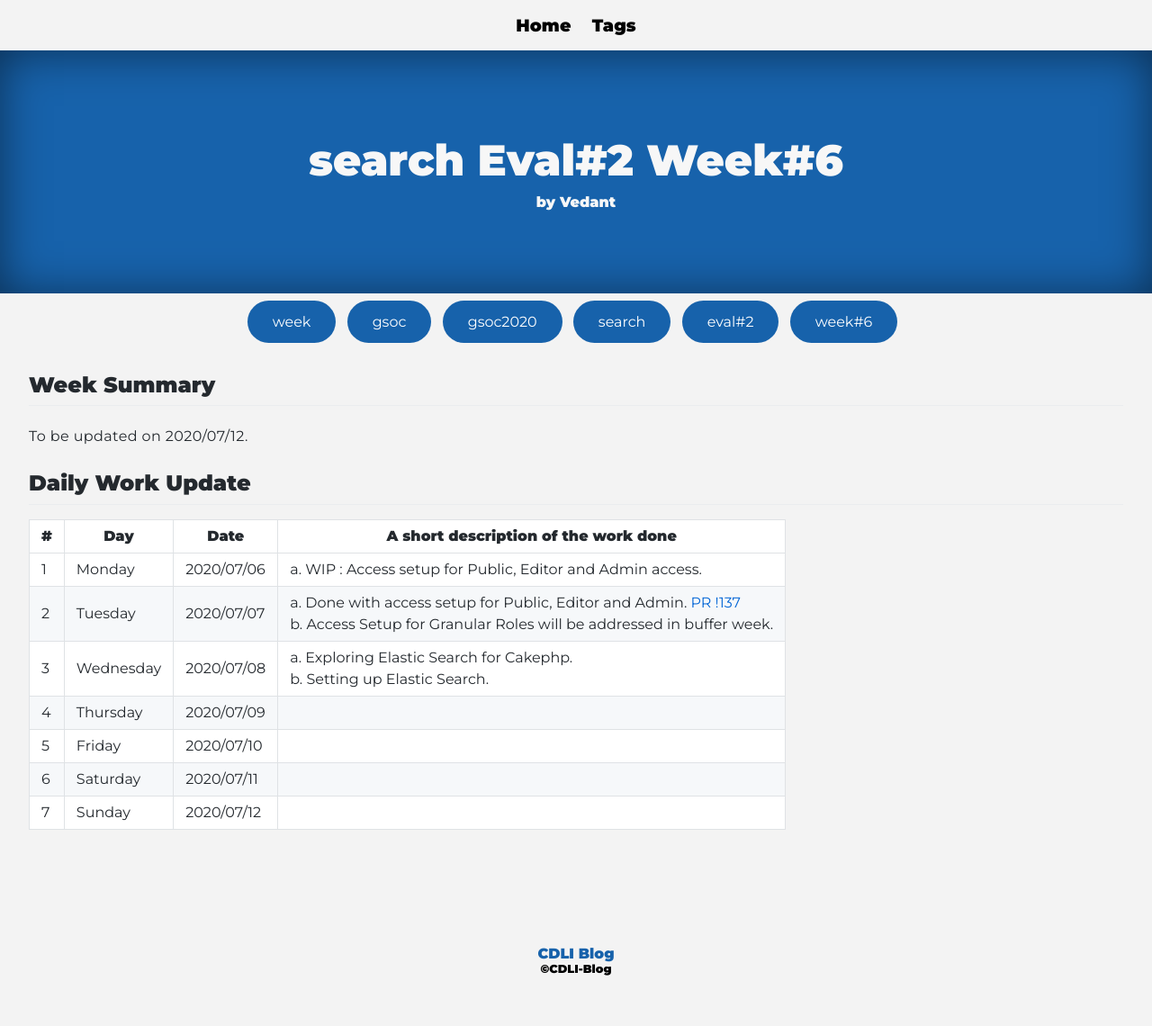
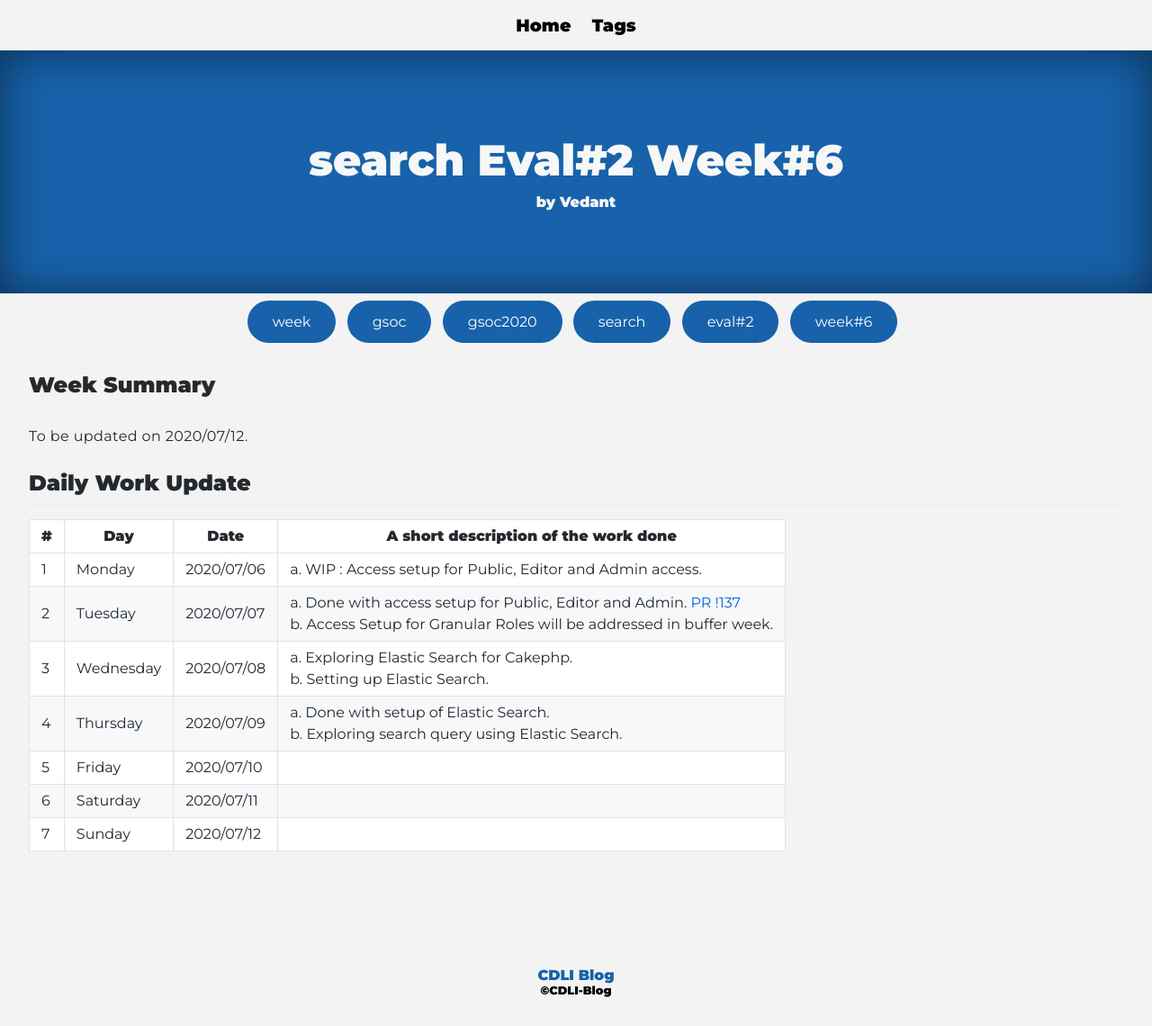
Before and after one commit to cdli-gh/blog, a Jekyll site: the page built from _blog/gsoc20/search/posts/07_week6.md, in a window 1280 px wide. Shown: the whole page at 90% size. Built offline with Jekyll 4.4.1, drawn with Linux system fonts in a browser that asks for light colours; Markdown is read by kramdown in place of the engine named in the settings; before the commit the page ends 1116 px from its top, so only the background shows below that.

Commit message:
Search : DailyUpdates 6:4

```diff
--- a/_blog/gsoc20/search/posts/07_week6.md
+++ b/_blog/gsoc20/search/posts/07_week6.md
@@ -16,7 +16,7 @@ To be updated on 2020/07/12.
 |1   	| Monday 	|   2020/07/06	| a. WIP : Access setup for Public, Editor and Admin access. 	|
 |2   	| Tuesday  	|   2020/07/07	|  a. Done with access setup for Public, Editor and Admin. [PR !137](https://gitlab.com/cdli/framework/-/merge_requests/137) <br> b. Access Setup for Granular Roles will be addressed in buffer week. 	|
 |3   	| Wednesday  	|  2020/07/08 	|  a. Exploring Elastic Search for Cakephp. <br> b. Setting up Elastic Search. |
-|4   	| Thursday  	|   2020/07/09	|   	|
+|4   	| Thursday  	|   2020/07/09	|  a. Done with setup of Elastic Search. <br> b. Exploring search query using Elastic Search.	|
 |5   	| Friday  	|   2020/07/10	|   	|
 |6   	| Saturday  	|   2020/07/11	|   	|
 |7   	| Sunday  	|   2020/07/12	|   	|
```
